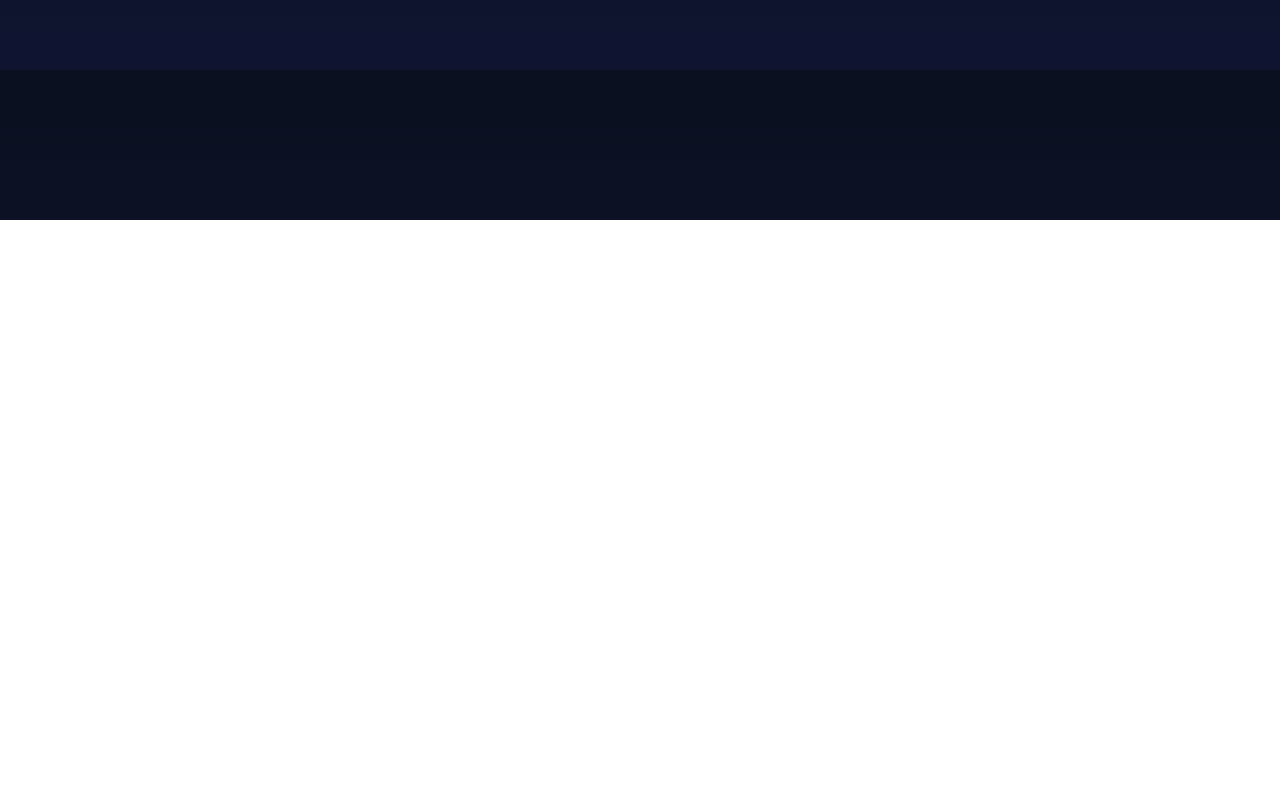
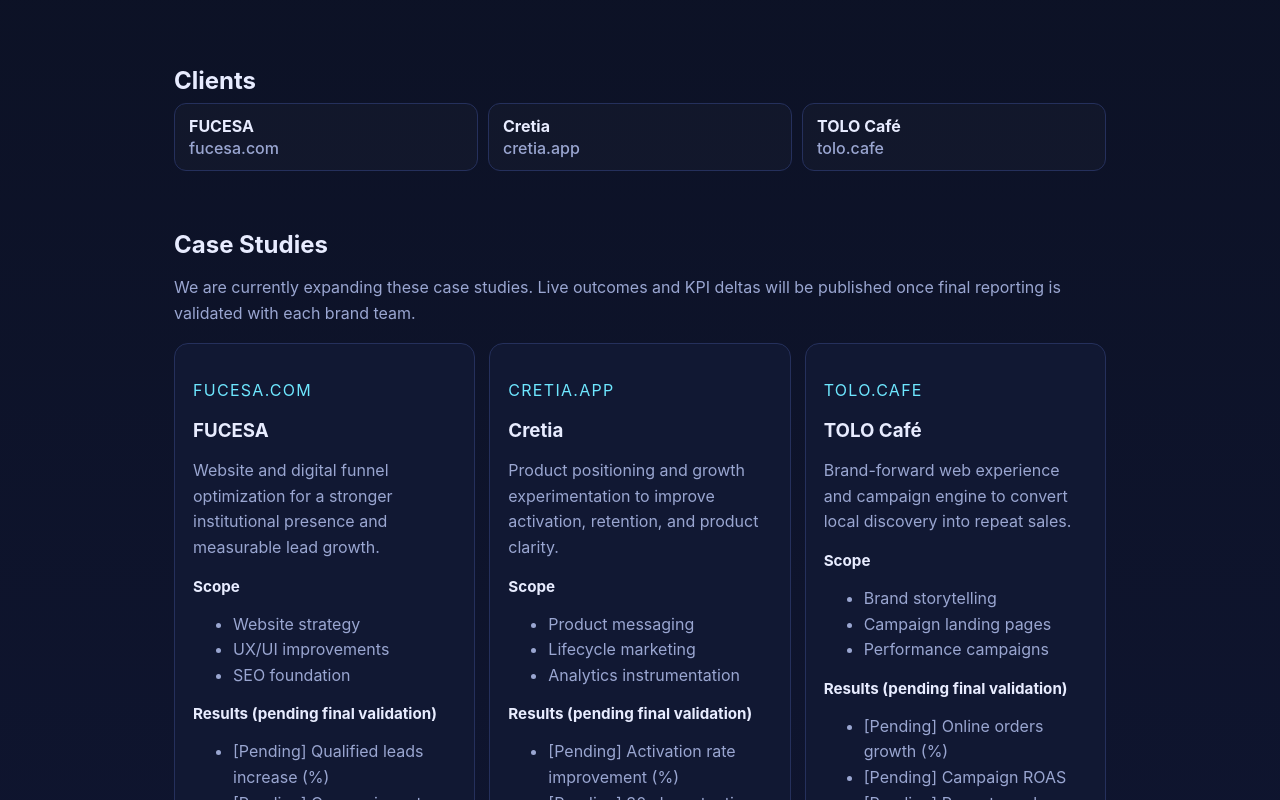
Before and after one commit to agencia-creativa/website, a React (Vite) app: page / in a window 1280 px wide. Shown: the part 580-1380 px from the top of the page. Before the commit the page ends 800 px from the top, so only its background shows below. Built offline with nearby package versions, Linux system fonts and the light colour scheme.

Commit message:
feat: add clients and case studies sections for FUCESA, Cretia, and TOLO

```diff
--- a/src/main.tsx
+++ b/src/main.tsx
@@ -1,6 +1,45 @@
 import React from 'react'
 import ReactDOM from 'react-dom/client'
 import './styles.css'
+
+type CaseStudy = {
+  id: string
+  brand: string
+  domain: string
+  summary: string
+  services: string[]
+  placeholders: string[]
+}
+
+const caseStudies: CaseStudy[] = [
+  {
+    id: 'fucesa',
+    brand: 'FUCESA',
+    domain: 'fucesa.com',
+    summary:
+      'Website and digital funnel optimization for a stronger institutional presence and measurable lead growth.',
+    services: ['Website strategy', 'UX/UI improvements', 'SEO foundation'],
+    placeholders: ['[Pending] Qualified leads increase (%)', '[Pending] Conversion rate uplift (%)', '[Pending] Time-to-first-contact reduction'],
+  },
+  {
+    id: 'cretia',
+    brand: 'Cretia',
+    domain: 'cretia.app',
+    summary:
+      'Product positioning and growth experimentation to improve activation, retention, and product clarity.',
+    services: ['Product messaging', 'Lifecycle marketing', 'Analytics instrumentation'],
+    placeholders: ['[Pending] Activation rate improvement (%)', '[Pending] 30-day retention delta (%)', '[Pending] CAC payback period'],
+  },
+  {
+    id: 'tolo',
+    brand: 'TOLO Café',
+    domain: 'tolo.cafe',
+    summary:
+      'Brand-forward web experience and campaign engine to convert local discovery into repeat sales.',
+    services: ['Brand storytelling', 'Campaign landing pages', 'Performance campaigns'],
+    placeholders: ['[Pending] Online orders growth (%)', '[Pending] Campaign ROAS', '[Pending] Repeat purchase lift (%)'],
+  },
+]
 
 function App() {
   return (
@@ -14,6 +53,7 @@
         </p>
         <a className="cta" href="mailto:hola@agencia-creativa.com">Start a project</a>
       </section>
+
       <section>
         <h2>Services</h2>
         <ul>
@@ -22,6 +62,48 @@
           <li>Performance marketing and SEO</li>
         </ul>
       </section>
+
+      <section>
+        <h2>Clients</h2>
+        <div className="clients-grid">
+          {caseStudies.map((item) => (
+            <a key={item.id} className="client-pill" href={`#case-${item.id}`}>
+              {item.brand} <span>{item.domain}</span>
+            </a>
+          ))}
+        </div>
+      </section>
+
+      <section>
+        <h2>Case Studies</h2>
+        <p>
+          We are currently expanding these case studies. Live outcomes and KPI deltas will be
+          published once final reporting is validated with each brand team.
+        </p>
+        <div className="cards">
+          {caseStudies.map((item) => (
+            <article key={item.id} id={`case-${item.id}`} className="card">
+              <p className="kicker">{item.domain}</p>
+              <h3>{item.brand}</h3>
+              <p>{item.summary}</p>
+
+              <h4>Scope</h4>
+              <ul>
+                {item.services.map((service) => (
+                  <li key={service}>{service}</li>
+                ))}
+              </ul>
+
+              <h4>Results (pending final validation)</h4>
+              <ul>
+                {item.placeholders.map((metric) => (
+                  <li key={metric}>{metric}</li>
+                ))}
+              </ul>
+            </article>
+          ))}
+        </div>
+      </section>
     </main>
   )
 }
--- a/src/styles.css
+++ b/src/styles.css
@@ -1,7 +1,91 @@
-:root { --bg:#0b1020; --panel:#111833; --text:#e8ecff; --muted:#9aa6d1; --accent:#6ee7ff; }
-*{box-sizing:border-box} body{margin:0;font-family:Inter,system-ui,sans-serif;background:linear-gradient(180deg,var(--bg),#0f1530);color:var(--text)}
-.wrap{max-width:900px;margin:0 auto;padding:64px 24px;display:grid;gap:40px}
-.hero{background:var(--panel);padding:32px;border-radius:16px}
-.kicker{color:var(--accent);text-transform:uppercase;letter-spacing:.08em}
-h1{font-size:clamp(2rem,5vw,3.5rem);margin:.2em 0}.cta{display:inline-block;margin-top:12px;background:var(--accent);color:#051019;padding:10px 16px;border-radius:10px;text-decoration:none;font-weight:700}
-h2{margin-bottom:.3em} p,li{color:var(--muted);line-height:1.6}
+:root {
+  --bg: #0b1020;
+  --panel: #111833;
+  --text: #e8ecff;
+  --muted: #9aa6d1;
+  --accent: #6ee7ff;
+  --line: #25305c;
+}
+
+* { box-sizing: border-box }
+
+body {
+  margin: 0;
+  font-family: Inter, system-ui, sans-serif;
+  background: linear-gradient(180deg, var(--bg), #0f1530);
+  color: var(--text);
+}
+
+.wrap {
+  max-width: 980px;
+  margin: 0 auto;
+  padding: 64px 24px;
+  display: grid;
+  gap: 40px;
+}
+
+.hero {
+  background: var(--panel);
+  padding: 32px;
+  border-radius: 16px;
+}
+
+.kicker {
+  color: var(--accent);
+  text-transform: uppercase;
+  letter-spacing: .08em;
+}
+
+h1 { font-size: clamp(2rem, 5vw, 3.5rem); margin: .2em 0 }
+h2 { margin-bottom: .3em }
+h3 { margin: .25em 0 .45em }
+h4 { margin: 1rem 0 .35rem; font-size: .95rem }
+
+p, li { color: var(--muted); line-height: 1.6 }
+
+.cta {
+  display: inline-block;
+  margin-top: 12px;
+  background: var(--accent);
+  color: #051019;
+  padding: 10px 16px;
+  border-radius: 10px;
+  text-decoration: none;
+  font-weight: 700;
+}
+
+.clients-grid {
+  display: grid;
+  gap: 10px;
+  grid-template-columns: repeat(auto-fit, minmax(200px, 1fr));
+}
+
+.client-pill {
+  border: 1px solid var(--line);
+  background: rgba(255, 255, 255, 0.02);
+  border-radius: 12px;
+  padding: 12px 14px;
+  color: var(--text);
+  text-decoration: none;
+  display: grid;
+  gap: 2px;
+  font-weight: 700;
+}
+
+.client-pill span {
+  color: var(--muted);
+  font-weight: 500;
+}
+
+.cards {
+  display: grid;
+  gap: 14px;
+  grid-template-columns: repeat(auto-fit, minmax(260px, 1fr));
+}
+
+.card {
+  border: 1px solid var(--line);
+  background: var(--panel);
+  border-radius: 14px;
+  padding: 18px;
+}
```
